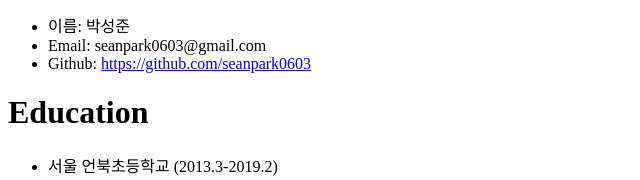
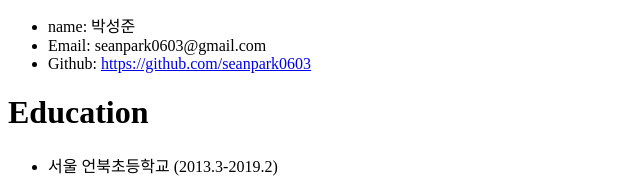
Before and after one commit to seanpark0603/resume, a plain HTML site: page resume.html in a window 1280 px wide. Shown: the part 259-439 px from the top of the page, 0-640 px from the left. Drawn offline with Linux system fonts and the light colour scheme.

Commit message:
resume.html
resume of Sungjoon Park v1

```diff
--- a/resume.html
+++ b/resume.html
@@ -8,7 +8,7 @@
                 <h1>About</h1>
                 <img src="https://github.com/fluidicon.png" width = "20%">
                 <ul>
-                    <li>이름: 박성준</li>
+                    <li>name: 박성준</li>
                     <li>Email: seanpark0603@gmail.com</li>
                     <li>Github: <a href="https://github.com/seanpark0603">https://github.com/seanpark0603</a></li>
                 </ul>
```
